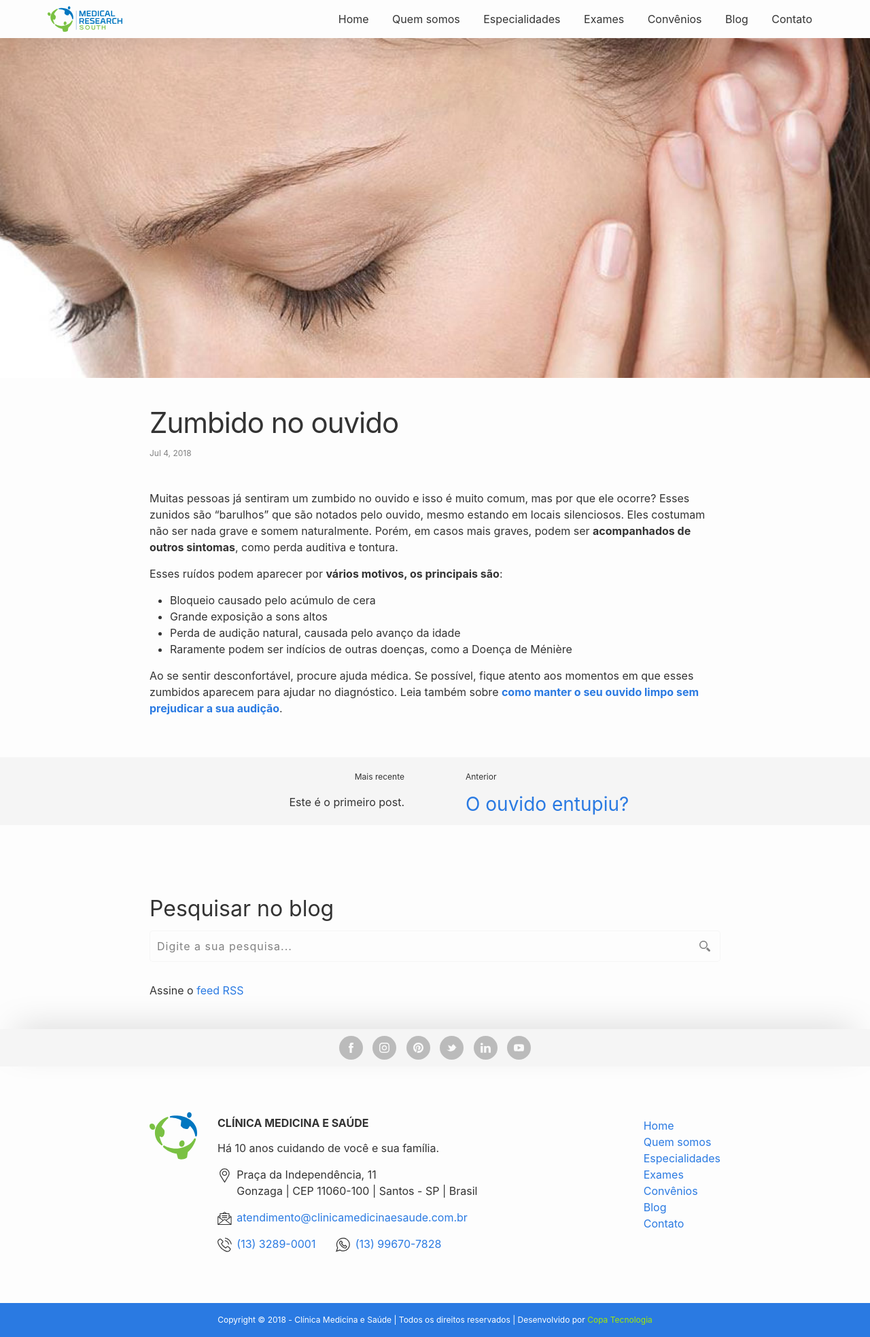
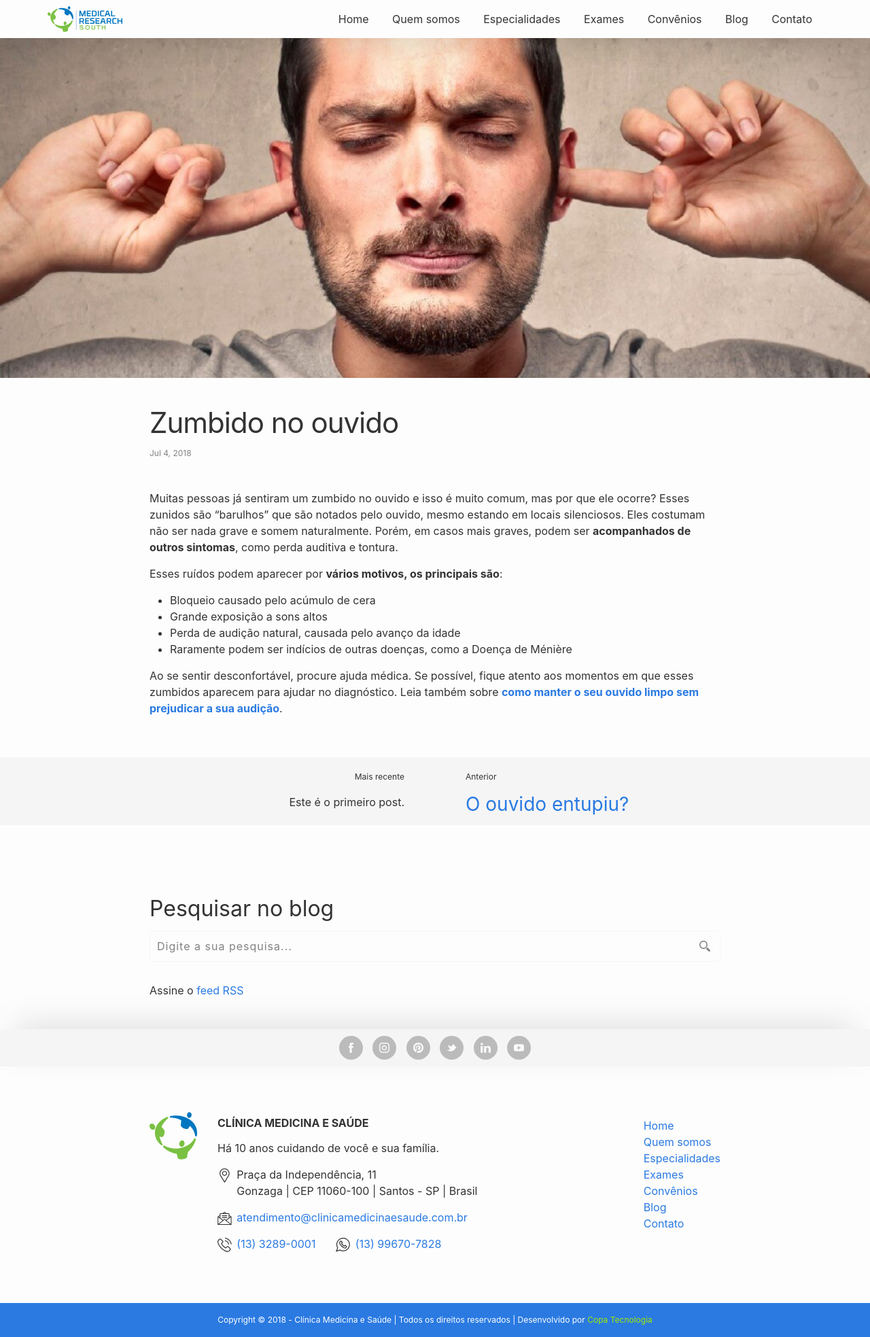
Before and after one commit to CopaTecnologia/medicinaesaude, a Jekyll site: the page built from _posts/2018-07-04-zumbido-no-ouvido.markdown, in a window 1280 px wide. Shown: the whole page at 68% size. Built offline with Jekyll 4.4.1, drawn with Linux system fonts in a browser that asks for light colours; comment, search, counter and statistics services are not loaded.

Commit message:
Updated Zumbido No Ouvido

```diff
--- a/_posts/2018-07-04-zumbido-no-ouvido.markdown
+++ b/_posts/2018-07-04-zumbido-no-ouvido.markdown
@@ -5,7 +5,7 @@ categories:
 - Doenças
 tags:
 - zumbido no ouvido
-cover_image: "/uploads/zumbidoouvido.jpg"
+cover_image: "/uploads/zumbido-no-ouvido.jpg"
 ---
 
 Muitas pessoas já sentiram um zumbido no ouvido e isso é muito comum, mas por que ele ocorre?
```
